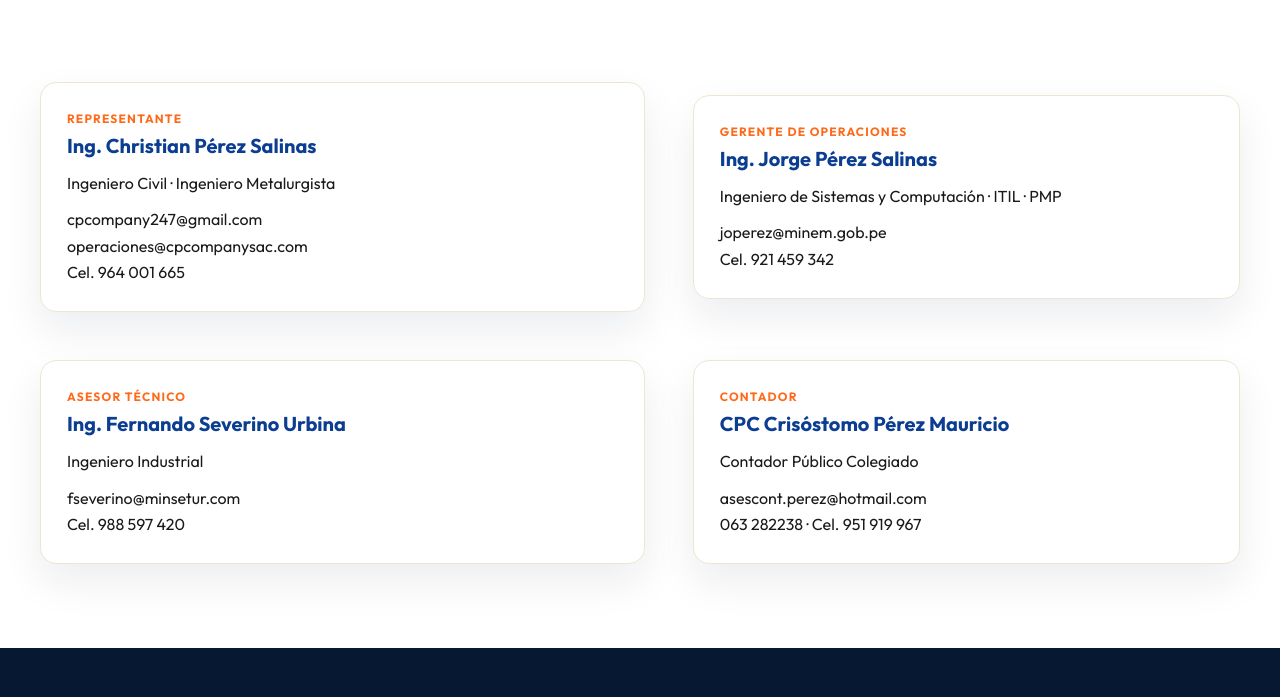
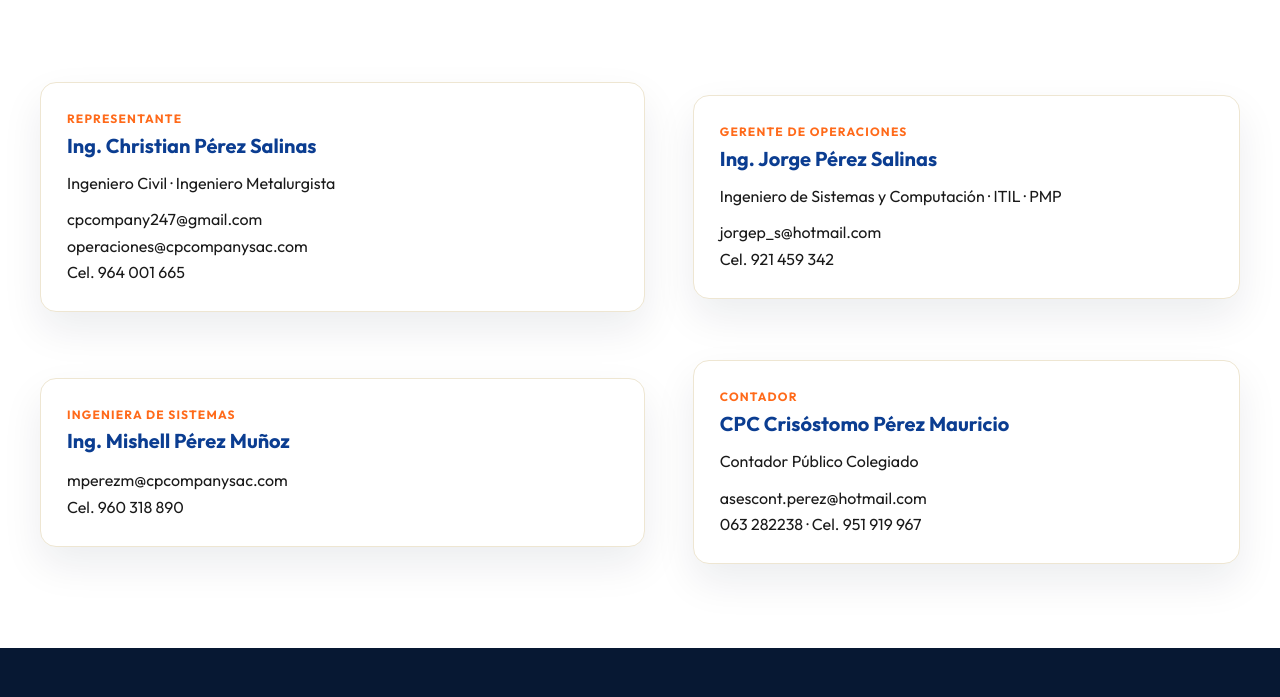
Before and after one commit to georgeperezsalinas/cpcompany, a plain HTML site: page equipo.html in a window 1280 px wide. Shown: the part 360-1057 px from the top of the page. Drawn offline with Linux system fonts and the light colour scheme.

Commit message:
Actualizar el equipo y el correo de Jorge Pérez

```diff
--- a/equipo.html
+++ b/equipo.html
@@ -53,13 +53,12 @@
         <p class="role">Gerente de operaciones</p>
         <h3>Ing. Jorge Pérez Salinas</h3>
         <p>Ingeniero de Sistemas y Computación · ITIL · PMP</p>
-        <p style="margin-top:10px"><a href="mailto:joperez@minem.gob.pe">joperez@minem.gob.pe</a><br>Cel. 921 459 342</p>
+        <p style="margin-top:10px"><a href="mailto:jorgep_s@hotmail.com">jorgep_s@hotmail.com</a><br>Cel. 921 459 342</p>
       </article>
       <article class="card team-card">
-        <p class="role">Asesor técnico</p>
-        <h3>Ing. Fernando Severino Urbina</h3>
-        <p>Ingeniero Industrial</p>
-        <p style="margin-top:10px"><a href="mailto:fseverino@minsetur.com">fseverino@minsetur.com</a><br>Cel. 988 597 420</p>
+        <p class="role">Ingeniera de sistemas</p>
+        <h3>Ing. Mishell Pérez Muñoz</h3>
+        <p style="margin-top:10px"><a href="mailto:mperezm@cpcompanysac.com">mperezm@cpcompanysac.com</a><br>Cel. 960 318 890</p>
       </article>
       <article class="card team-card">
         <p class="role">Contador</p>
```
